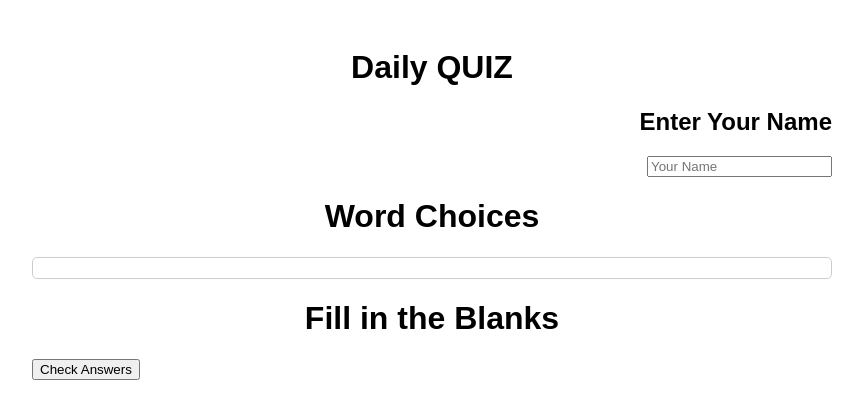
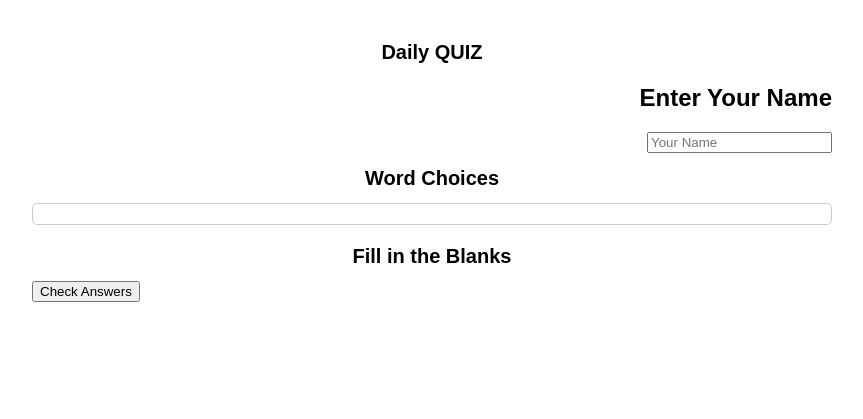
Before and after one commit to Lazynoel/GSA, a Flask app: page / in a window 1280 px wide. Shown: the top 419 px of the page, without its empty margins (208-1071 px from the left). Run offline with Flask 3, Linux system fonts and the light colour scheme; parts of the project's set-up code (start-up, migrations or seed data) failed here and were passed over; some libraries are stand-ins or nearby versions.

Commit message:
Update index.html

```diff
--- a/templates/index.html
+++ b/templates/index.html
@@ -12,7 +12,7 @@
         .blank { display: inline-block; width: 100px; height: 20px; background-color: #fff; border: 2px solid #000; vertical-align: middle; text-align: center; line-height: 20px; }
         .highlight { border-color: #f90; background-color: #ffc; }
         .hovered { background-color: #e0e0e0; }
-        h1 { text-align: center; }
+        h1 { text-align: center; font-weight: bold; font-size: 20px; }
         h2 { text-align: right; }
         .name-input-container { text-align: right; }
     </style>
```
